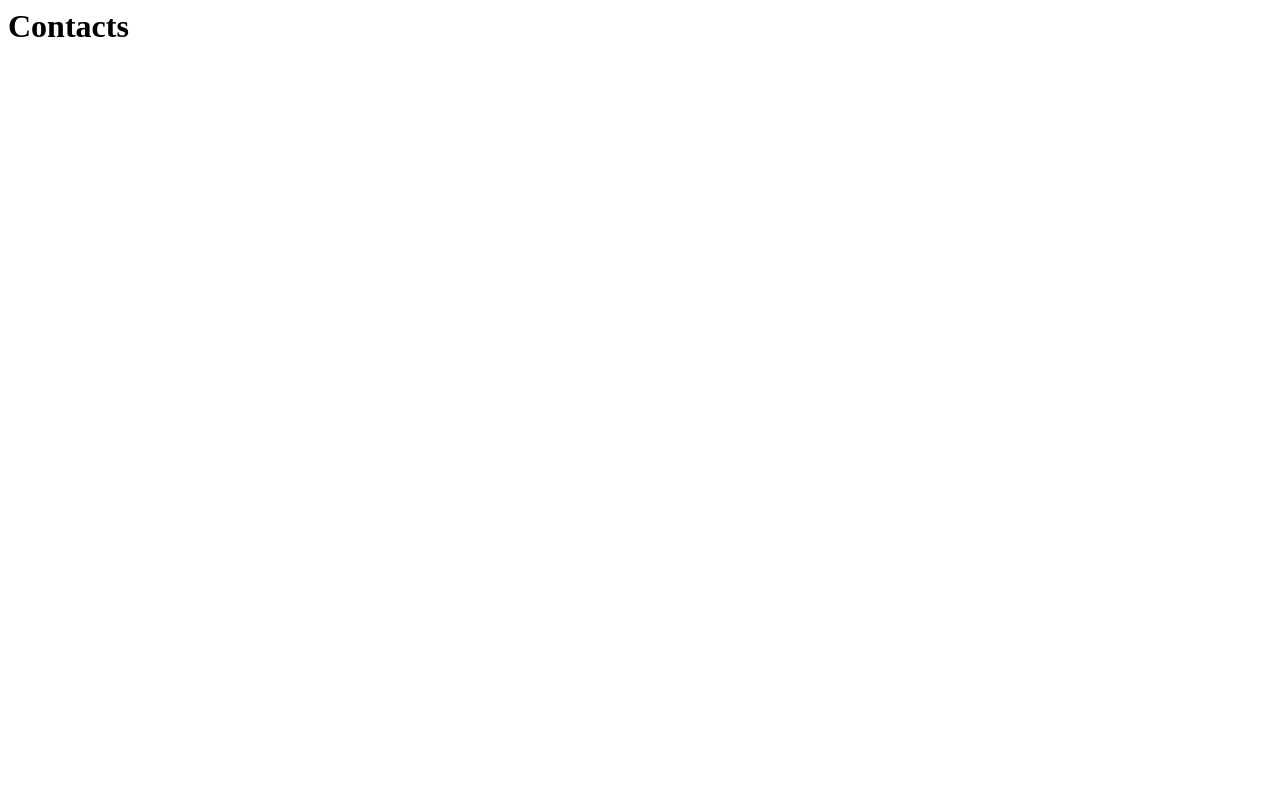
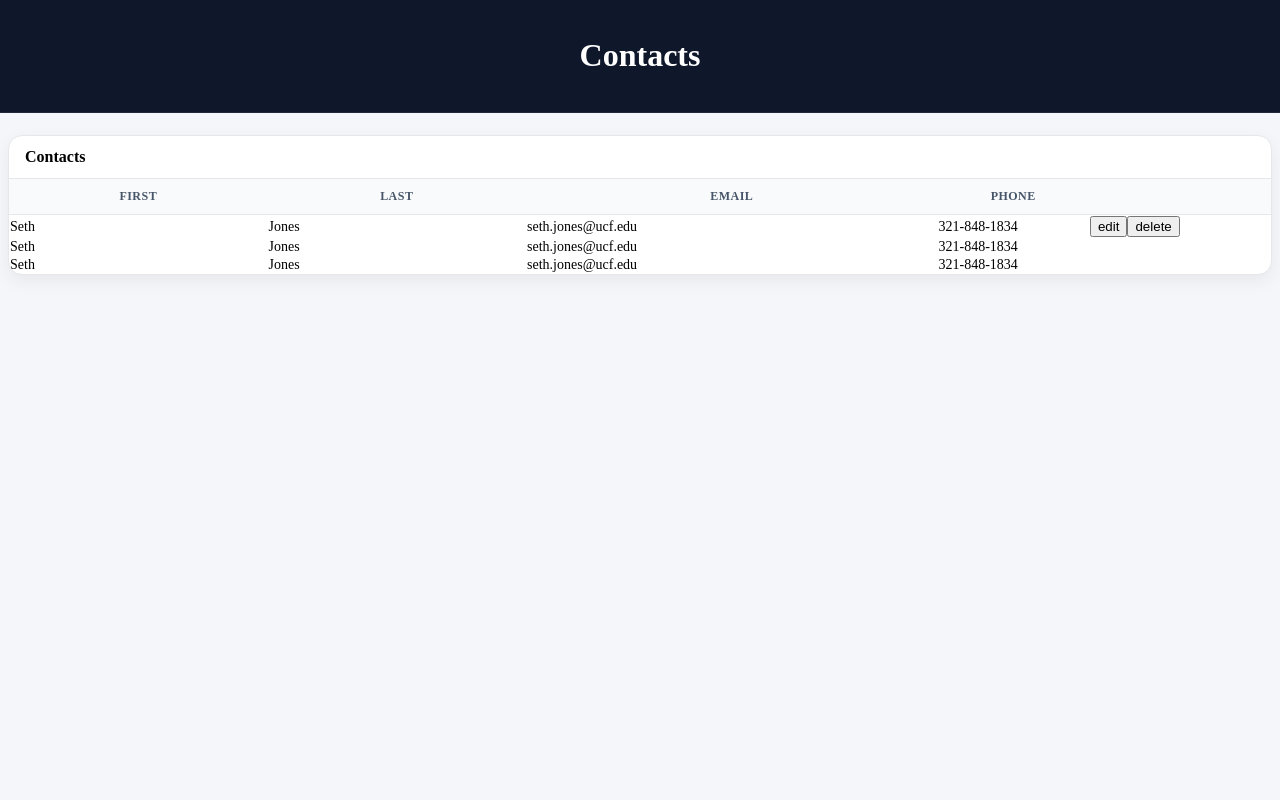
Before and after one commit to jamesphillips24/COP_4331_Project_1, a PHP site: page /contacts.html in a window 1280 px wide. Before the commit the page is almost empty. Run offline with PHP 8.4, Linux system fonts and the light colour scheme.

Commit message:
Start of the contacts page/update for group

```diff
--- a/Frontend/contacts.html
+++ b/Frontend/contacts.html
@@ -1,8 +1,58 @@
 <html>
     <head>
-
+        <style>
+            body{
+                background-color: #f5f6fa;
+                justify-content: center;
+                align-items: center;
+                }
+        </style>
+        <link rel="stylesheet" href="css/styles.css">
     </head>
     <body>
-        <h1 id = "ContactBanner">Contacts</h1>
+        <header class="site-header">
+            <h1>Contacts</h1>
+        </header>
+            <div class="card">
+  <div class="card-header">
+    <h2>Contacts</h2>
+  </div>
+
+  <div class="table-wrap">
+    <table class="contacts">
+      <thead>
+        <tr>
+          <th class="col-first">First</th>
+          <th class="col-last">Last</th>
+          <th class="col-email">Email</th>
+          <th class="col-phone">Phone</th>
+          <th class="col-actions"></th>
+        </tr>
+                <tr>
+                    <td> Seth</td>
+                    <td> Jones</td>
+                    <td> seth.jones@ucf.edu</td>
+                    <td> 321-848-1834</td>
+                    <td><button>edit</button><button>delete</button>
+                </tr>
+                 <tr>
+                    <td> Seth</td>
+                    <td> Jones</td>
+                    <td> seth.jones@ucf.edu</td>
+                    <td> 321-848-1834</td>
+                </tr>
+                 <tr>
+                    <td> Seth</td>
+                    <td> Jones</td>
+                    <td> seth.jones@ucf.edu</td>
+                    <td> 321-848-1834</td>
+                </tr>
+      </thead>
+      <tbody id="contactsTableBody"><!-- rows injected here --></tbody>
+    </table>
+  </div>
+</div>
+
+            </main>
     </body>
 </html>
--- a/Frontend/css/styles.css
+++ b/Frontend/css/styles.css
@@ -1,10 +1,4 @@
-body{
-    background-color: #f5f6fa;
-    justify-content: center;
-    align-items: center;
-    display: flex;
 
-}
 .login{
     padding: 20px;
     background: white;
@@ -24,8 +18,6 @@
     box-shadow: 0 4px 8px rgba(0,0,0,0.2);
 }
 
-
-/* CSS */
 .button-29 {
   align-items: center;
   appearance: none;
@@ -69,3 +61,95 @@
   box-shadow: #3c4fe0 0 3px 7px inset;
   transform: translateY(2px);
 }
+
+.site-header {
+  position: fixed;   /* fixed to the viewport */
+  top: 0;
+  left: 0;
+  right: 0;
+  z-index: 10;
+  text-align: center;
+  background: #0f172a;
+  color: #fff;
+  padding: 16px 24px;
+  border-bottom: 1px solid #1f2937;
+}
+
+
+/* Card shell */
+.card {
+  margin-top: 135px;   /* small gap above */
+  background: #fff;
+  border: 1px solid #e5e7eb;
+  border-radius: 14px;
+  box-shadow: 0 6px 18px rgba(0,0,0,0.06);
+  overflow: hidden;
+}
+.card-header {
+  display: flex; align-items: center; justify-content: space-between;
+  padding: 12px 16px; border-bottom: 1px solid #e5e7eb;
+}
+.card-header h2 { margin: 0; font-size: 16px; font-weight: 600; }
+
+/* Table wrapper enables horizontal scroll on small screens */
+.table-wrap { overflow-x: auto; }
+
+/* Table base */
+table.contacts {
+  width: 100%;
+  border-collapse: collapse;
+  table-layout: fixed;                  /* predictable column widths */
+  font-size: 14px;
+}
+
+/* Sticky header */
+.contacts thead th {
+  position: sticky; top: 0; z-index: 1;
+  background: #f8fafc;                  /* header bg */
+  color: #475569;                        /* header text */
+  text-transform: uppercase; letter-spacing: .04em; font-size: 12px;
+  border-bottom: 1px solid #e5e7eb;
+  padding: 10px 12px;
+}
+
+/* Cells */
+.contacts tbody td {
+  padding: 12px;
+  border-bottom: 1px solid #f1f5f9;
+  color: #0f172a;
+  vertical-align: middle;
+  white-space: nowrap; overflow: hidden; text-overflow: ellipsis; /* truncation */
+}
+
+/* Column sizing (tweak as needed) */
+.col-first   { width: 15%; }
+.col-last  { width: 15%; }
+.col-email  { width: 25%; }
+.col-phone   { width: 8%; }
+.col-actions{ width: 10%; text-align: right; }
+
+
+/* Action buttons (edit/delete) */
+.row-actions { display: inline-flex; gap: 8px; }
+.btn-icon {
+  display: inline-flex; align-items: center; justify-content: center;
+  height: 32px; width: 32px; border-radius: 8px; border: 1px solid #e5e7eb;
+  background: #fff; cursor: pointer;
+}
+.btn-icon:hover { background: #f1f5f9; }
+.btn-danger { border-color: #fecaca; background: #fff0f0; }
+.btn-danger:hover { background: #fee2e2; }
+
+/* Empty state */
+.table-empty {
+  text-align: center; color: #64748b; padding: 24px;
+}
+
+/* Responsive tweaks */
+@media (max-width: 720px) {
+  .col-first { display: none; }       /* hide less critical column */
+  .col-last { width: 42%; }
+  .col-email { width: 22%; }
+  .col-phone { width: 12% }
+  .col-actions { width: 12%; }
+}
```
Also changed, not shown: Frontend/js/app.js (+15 -7 lines), Frontend/login.html (+13 -1 lines), Frontend/signup.html (+12 -0 lines).
